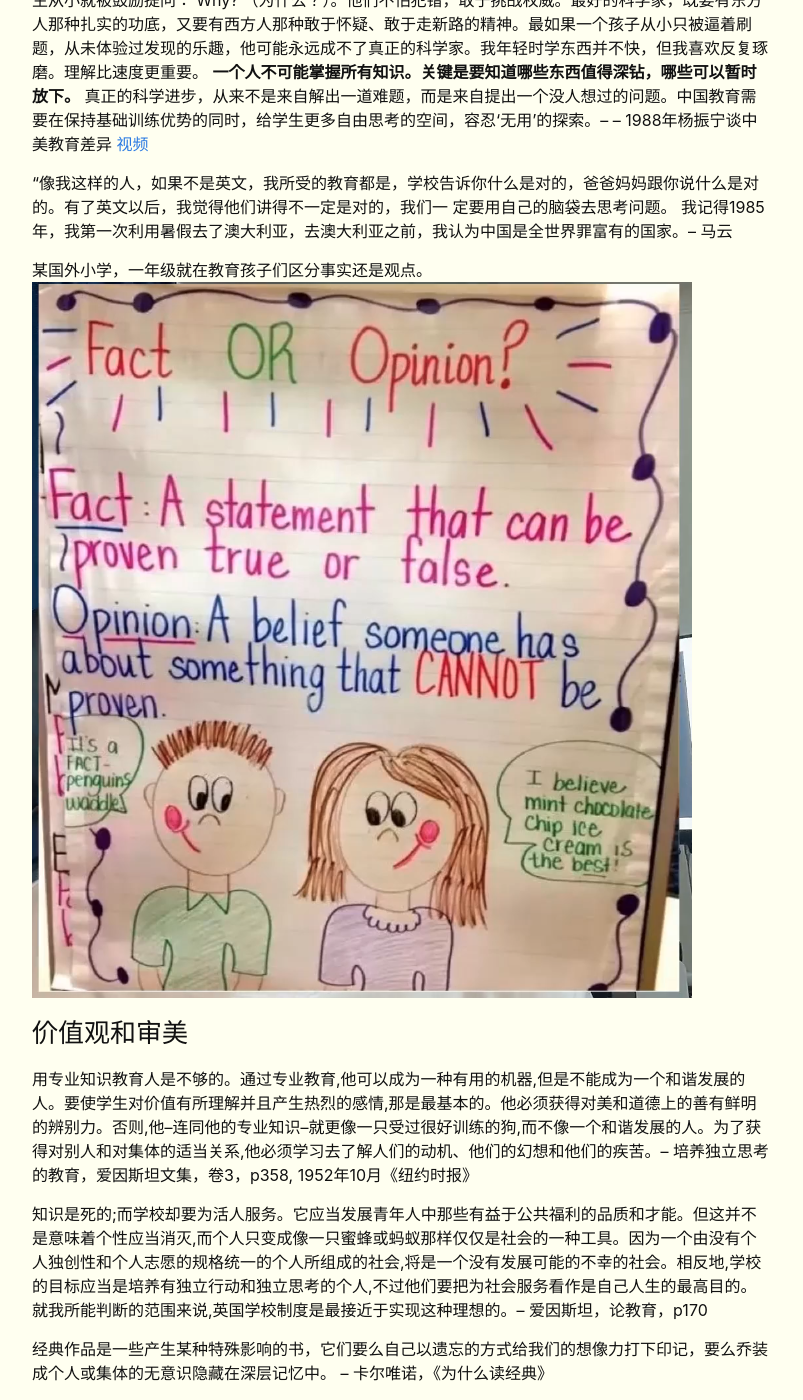
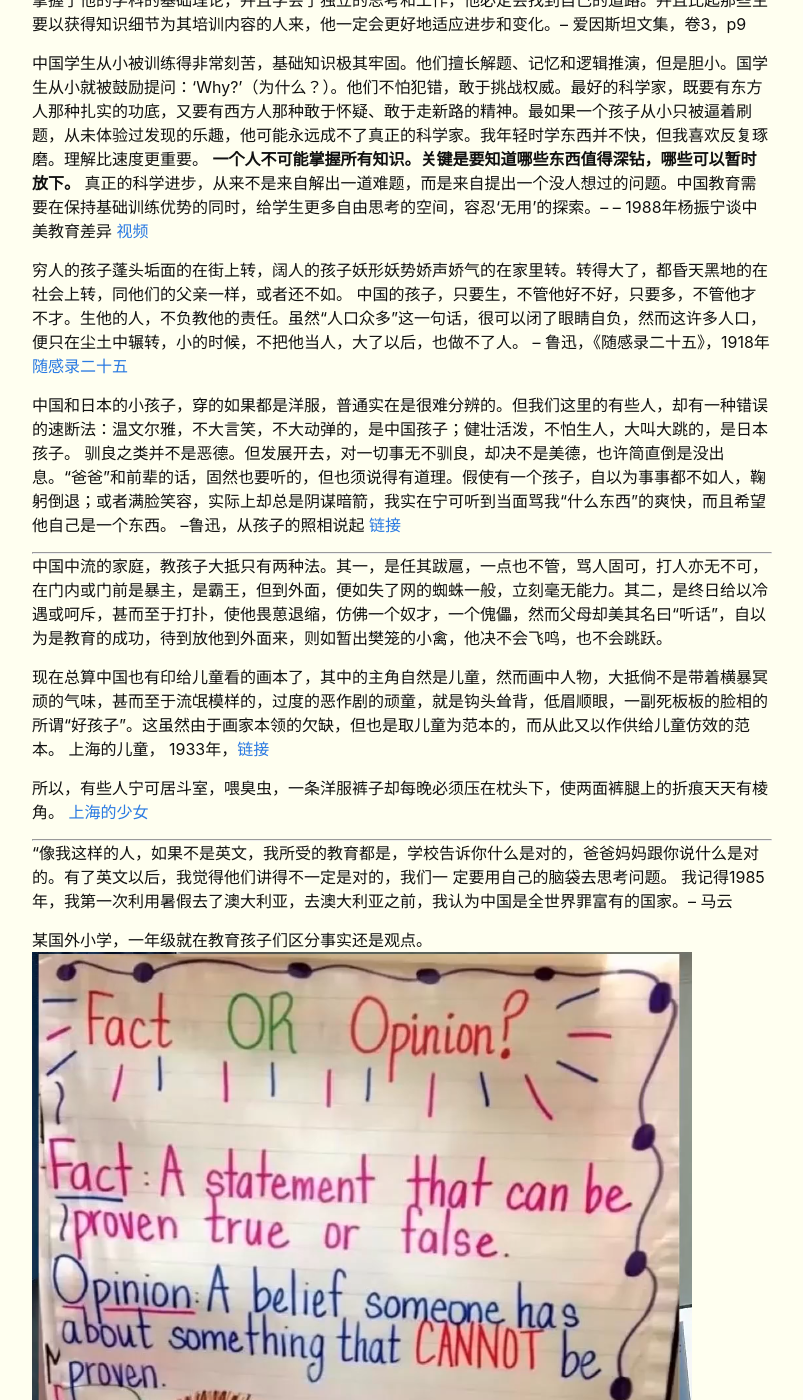
Before and after one commit to crb912/crb912.github.io, a Jekyll site: the page built from _posts/2026-01-16-Self-education.md, in a window 1280 px wide and 1400 px high, scrolled down 33055 px. Shown: the whole window, without its empty margins (238-1041 px from the left). Built offline with Jekyll 4.4.1, drawn with Linux system fonts in a browser that asks for light colours; some of the changed text lies outside the part shown.

Commit message:
perrmisson

```diff
--- a/_posts/2026-01-16-Self-education.md
+++ b/_posts/2026-01-16-Self-education.md
@@ -512,6 +512,8 @@ Do not let people think you do not belong. Because I promise you, once you sit a
 
 人总会说服自己某种集体利益大于个人，结果沦为这个主子的奴隶。《月亮与六便士》
 
+但是，中国社会还是“爸爸”类的社会，所以做起戏来，是“妈妈”类献身，“儿子”类受谤。即使到了紧要关头，也还是什么“木兰从军”，“汪踦卫国”⑤，要推出“女子与小人”⑥去搪塞的。“吾国民其何以善其后欤？”--鲁迅， [“小童挡驾”](http://www.ziyexing.com/luxun/luxun_zw_hbwx/luxun_zw_hbwx_07.htm)
+
 在丰富多彩的人生表演中，我觉得真正可贵的不是政治上的国家，而是有创造性的、有感性的个体，是人格；只有个人才能创造出高尚和卓越的东西，而群众总是在思想上迟钝，在感觉上麻木。” — 我的世界观，p55
 
 有些人看起来虚幻，因为他们是社会有机体中的成员，他们生活在其中，并且依赖它而生活。他们犹如人体的细胞，必不可少，但是，只要他们健康活着，就会被吞噬进一个巨大的整体。——《月亮与六便士》 毛姆
@@ -753,6 +755,26 @@ Those who would give up essential Liberty, to purchase a little temporary Safety
 发展独立思考和独立判断的一般能力应当始终放在首位，而不应当把获得专业知识放在首位。如果一个人掌握了他的学科的基础理论，并且学会了独立的思考和工作，他必定会找到自己的道路。并且比起那些主要以获得知识细节为其培训内容的人来，他一定会更好地适应进步和变化。-- 爱因斯坦文集，卷3，p9
 
 中国学生从小被训练得非常刻苦，基础知识极其牢固。他们擅长解题、记忆和逻辑推演，但是胆小。国学生从小就被鼓励提问：‘Why?’（为什么？）。他们不怕犯错，敢于挑战权威。最好的科学家，既要有东方人那种扎实的功底，又要有西方人那种敢于怀疑、敢于走新路的精神。最如果一个孩子从小只被逼着刷题，从未体验过发现的乐趣，他可能永远成不了真正的科学家。我年轻时学东西并不快，但我喜欢反复琢磨。理解比速度更重要。 **一个人不可能掌握所有知识。关键是要知道哪些东西值得深钻，哪些可以暂时放下。** 真正的科学进步，从来不是来自解出一道难题，而是来自提出一个没人想过的问题。中国教育需要在保持基础训练优势的同时，给学生更多自由思考的空间，容忍‘无用’的探索。-- -- 1988年杨振宁谈中美教育差异 [视频](https://v.douyin.com/7_mJtdfRs_g/)
+
+穷人的孩子蓬头垢面的在街上转，阔人的孩子妖形妖势娇声娇气的在家里转。转得大了，都昏天黑地的在社会上转，同他们的父亲一样，或者还不如。
+中国的孩子，只要生，不管他好不好，只要多，不管他才不才。生他的人，不负教他的责任。虽然“人口众多”这一句话，很可以闭了眼睛自负，然而这许多人口，便只在尘土中辗转，小的时候，不把他当人，大了以后，也做不了人。
+-- 鲁迅，《随感录二十五》，1918年 [随感录二十五](https://www.marxists.org/chinese/reference-books/luxun/02/001.htm)
+
+中国和日本的小孩子，穿的如果都是洋服，普通实在是很难分辨的。但我们这里的有些人，却有一种错误的速断法：温文尔雅，不大言笑，不大动弹的，是中国孩子；健壮活泼，不怕生人，大叫大跳的，是日本孩子。
+驯良之类并不是恶德。但发展开去，对一切事无不驯良，却决不是美德，也许简直倒是没出息。“爸爸”和前辈的话，固然也要听的，但也须说得有道理。假使有一个孩子，自以为事事都不如人，鞠躬倒退；或者满脸笑容，实际上却总是阴谋暗箭，我实在宁可听到当面骂我“什么东西”的爽快，而且希望他自己是一个东西。 --鲁迅，从孩子的照相说起
+[链接](http://www.ziyexing.com/luxun/qiejieting/luxun_zw_qjtzw_18.htm)
+
+---
+
+中国中流的家庭，教孩子大抵只有两种法。其一，是任其跋扈，一点也不管，骂人固可，打人亦无不可，在门内或门前是暴主，是霸王，但到外面，便如失了网的蜘蛛一般，立刻毫无能力。其二，是终日给以冷遇或呵斥，甚而至于打扑，使他畏葸退缩，仿佛一个奴才，一个傀儡，然而父母却美其名曰“听话”，自以为是教育的成功，待到放他到外面来，则如暂出樊笼的小禽，他决不会飞鸣，也不会跳跃。
+
+现在总算中国也有印给儿童看的画本了，其中的主角自然是儿童，然而画中人物，大抵倘不是带着横暴冥顽的气味，甚而至于流氓模样的，过度的恶作剧的顽童，就是钩头耸背，低眉顺眼，一副死板板的脸相的所谓“好孩子”。这虽然由于画家本领的欠缺，但也是取儿童为范本的，而从此又以作供给儿童仿效的范本。
+上海的儿童， 1933年，[链接](http://www.ziyexing.com/luxun/nanqiangbeidiao/luxun_zw_nqbdj_35.htm)
+
+所以，有些人宁可居斗室，喂臭虫，一条洋服裤子却每晚必须压在枕头下，使两面裤腿上的折痕天天有棱角。
+[上海的少女](http://www.ziyexing.com/luxun/nanqiangbeidiao/luxun_zw_nqbdj_34.htm)
+
+---
 
 “像我这样的人，如果不是英文，我所受的教育都是，学校告诉你什么是对的，爸爸妈妈跟你说什么是对的。有了英文以后，我觉得他们讲得不一定是对的，我们一 定要用自己的脑袋去思考问题。 我记得1985年，我第一次利用暑假去了澳大利亚，去澳大利亚之前，我认为中国是全世界罪富有的国家。-- 马云
 
```
Also changed, not shown: _posts/2026-01-01-Investment-Reading.md (+2 -1 lines).
